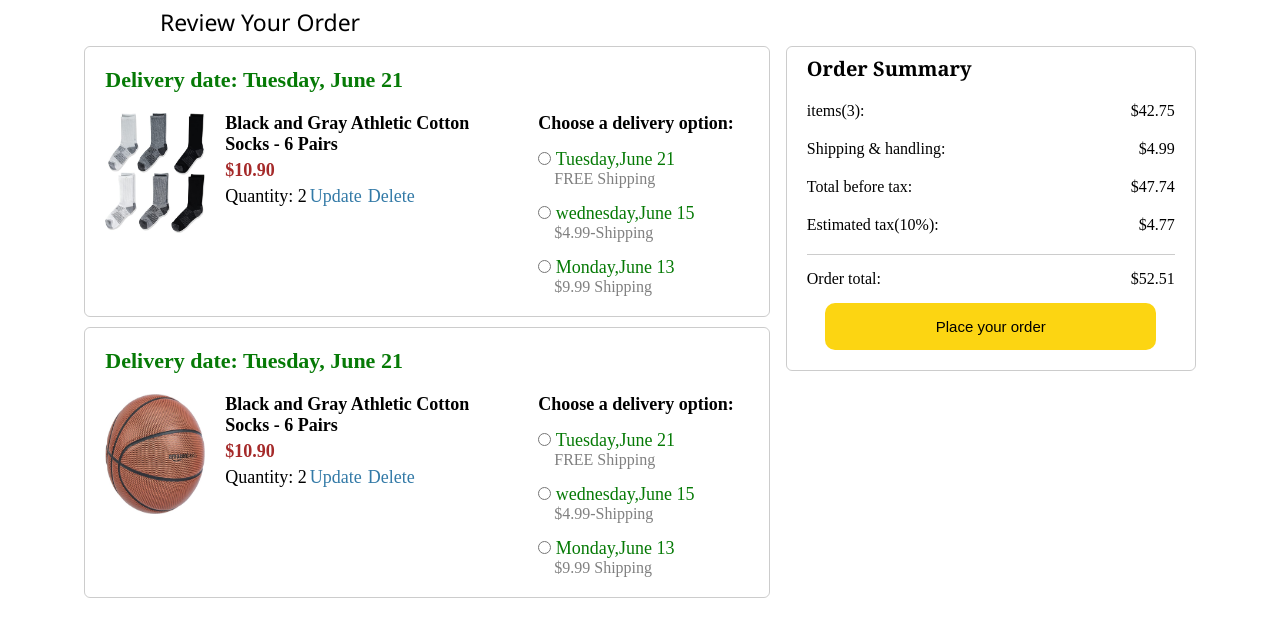
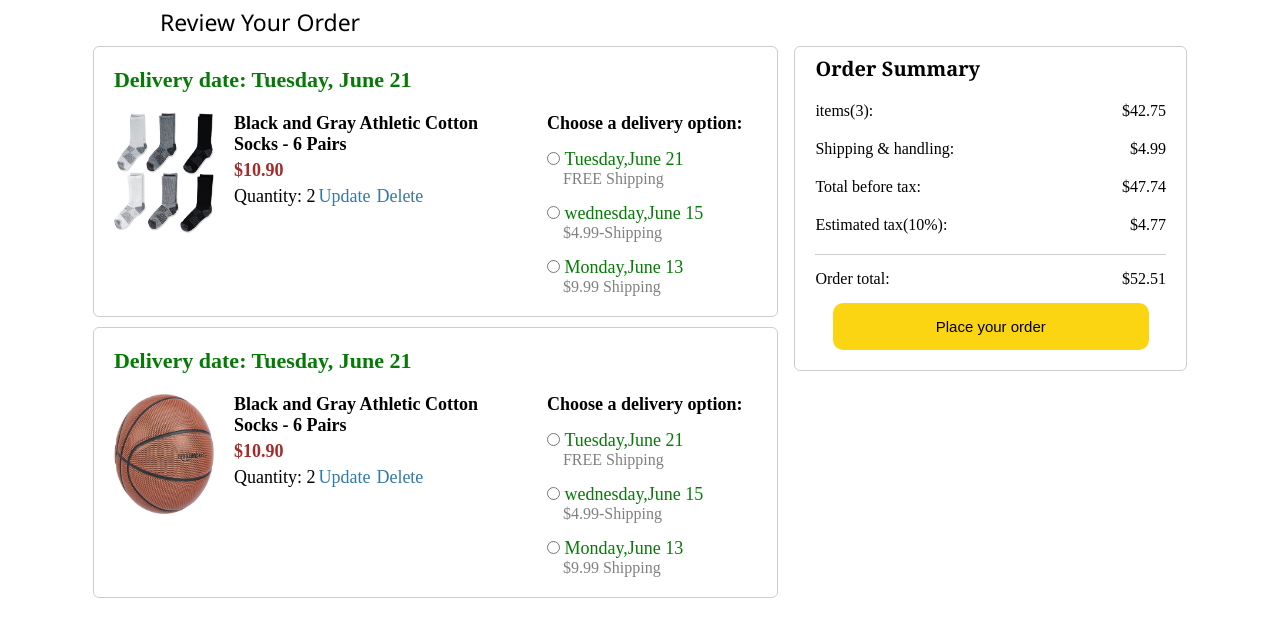
Before and after one commit to Mohanrajarun/Amazon-project, a plain HTML site: page checkout-page.html in a window 1280 px wide. Shown: the part 54-690 px from the top of the page. Drawn offline with Linux system fonts and the light colour scheme.

Commit message:
modified

```diff
--- a/styles/checkoutstyle.css
+++ b/styles/checkoutstyle.css
@@ -250,9 +250,7 @@
     padding: 15px 0;
 
 }
-.orders-list{
-    width: 23rem;
-}
+
 
 .summary-heading{
     margin-bottom: 20px;
@@ -288,6 +286,9 @@
     display: flex;
     justify-content: center;
 }
+.orders-list{
+    gap: 22rem;
+}
 .item{
     display: flex;
     flex-direction: column;
@@ -299,6 +300,9 @@
     /* width: 400px; */
     /* background-color: red; */
     justify-content: space-between;
+    max-width: 500px;
+    flex: 1;
+    gap: 11rem;
     /* gap: 20px; */
 
 }
```
